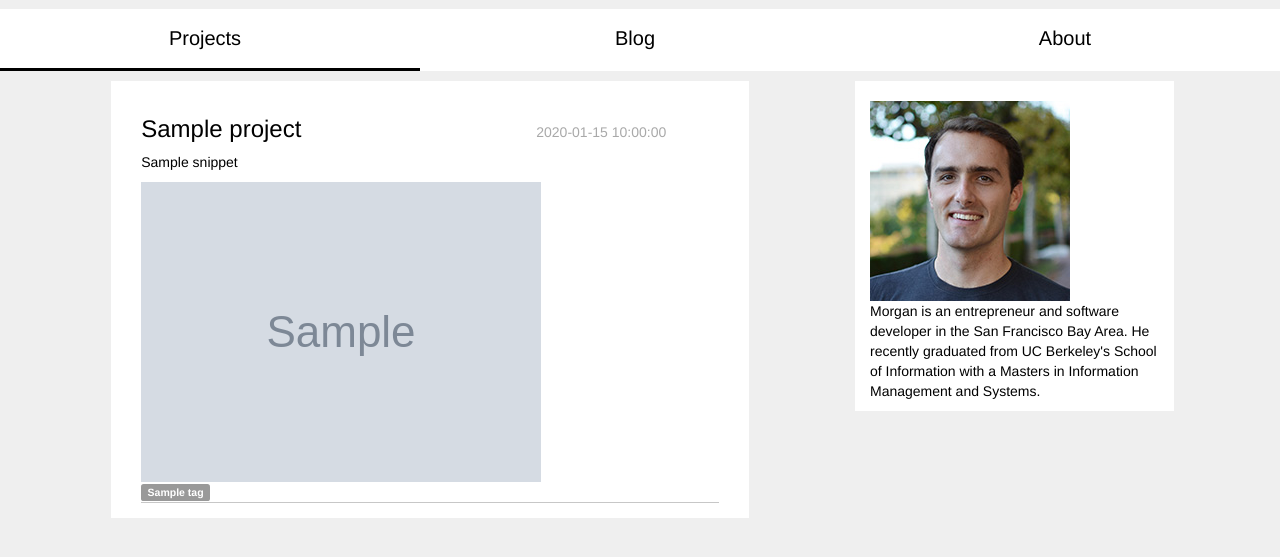
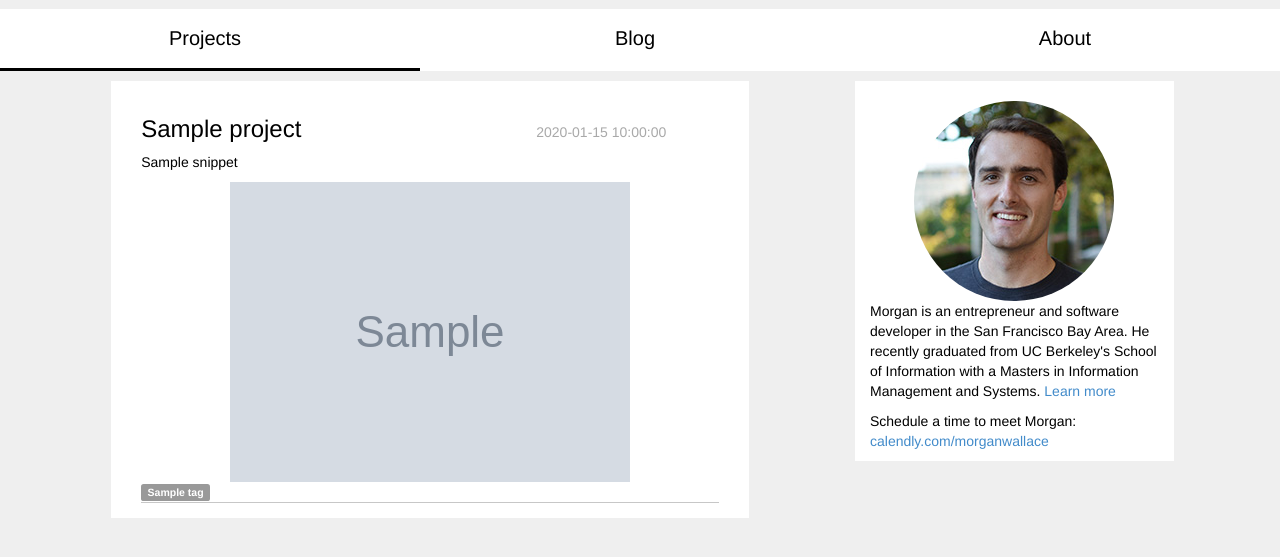
Before and after one commit to morganwallace/flask_portfolio, a Flask app: template templates/tags.html in a window 1280 px wide. Shown: the part 76-633 px from the top of the page. Run offline with Flask 2, Linux system fonts and the light colour scheme; the template is opened without the code that fills it: most values are stand-ins (such as "Sample title", 1, 10 or a date in 2020); grey boxes marked "Sample" are stand-in pictures; some libraries are stand-ins or nearby versions.

Commit message:
improved 'about' section on homepage

```diff
--- a/static/css/style.css
+++ b/static/css/style.css
@@ -48,13 +48,15 @@ body{
 }
 
 .projectPic{
-	max-width: 90%;
-	max-height: 300px;
+	max-width: 95%;
+	max-height: 350px;
 }
 
 #profilePic{
 	width: 90%;
 	max-width: 200px;
+	border-radius: 50%;
+	margin: auto;
 }
 
 .navbar-brand{
@@ -91,11 +93,19 @@ h1,h2,h3,h4,h5,h6,p{
 
 #aboutcolumn{
 	padding-top: 20px;
+	text-align: center;
+}
+#aboutcolumn p{
+	text-align: left;
 }
 
 .tags{
 	/*margin-left: 15px;*/
 	margin-top: 5px;
+	text-align: left;
+}
+.tags a{
+	margin-bottom: 15px;
 }
 .tags a:hover{
     text-decoration: none;
@@ -135,6 +145,10 @@ h1,h2,h3,h4,h5,h6,p{
 	margin-right: 5px;
 */
 	margin: 15px;
+	text-align: center;
+}
+#projectsList li .description{
+	text-align: left;
 }
 
 #projectsList .li:hover{
--- a/templates/index.html
+++ b/templates/index.html
@@ -53,7 +53,8 @@
 <div class="col-sm-3 col-sm-offset-1" id="aboutcolumn">
 	<!-- <h2>Morgan:</h2> -->
 	<img id='profilePic' src="/static/img/Profile_square.jpg">
-	<p>Morgan is an entrepreneur and software developer in the San Francisco Bay Area. He recently graduated from UC Berkeley's School of Information with a Masters in Information Management and Systems.</p>
+	<p>Morgan is an entrepreneur and software developer in the San Francisco Bay Area. He recently graduated from UC Berkeley's School of Information with a Masters in Information Management and Systems. <a href='/about'>Learn more</a></p>
+	<p>Schedule a time to meet Morgan: <a href='http://www.calendly.com/morganwallace'>calendly.com/morganwallace</a></p>
 </div>
 
 
```
